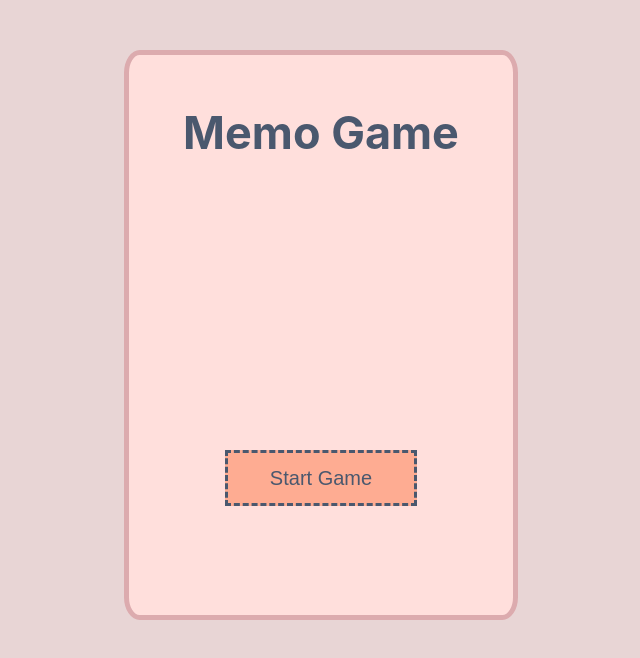
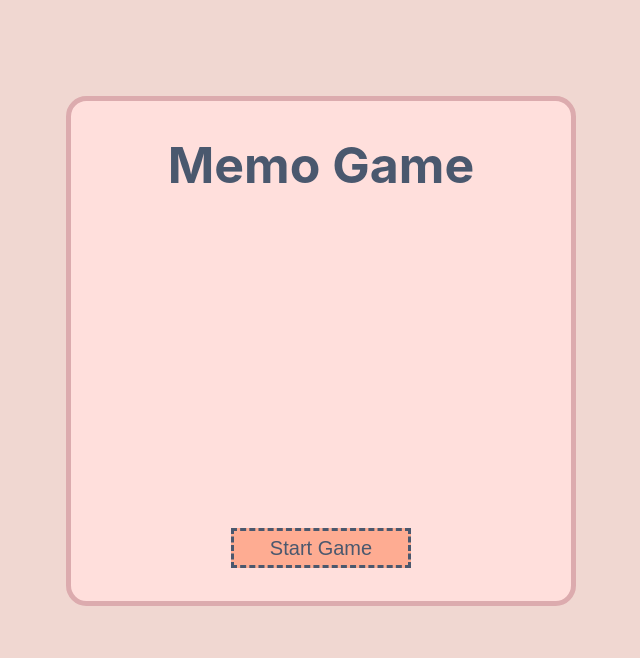
Before and after one commit to maciekb92/memo-game, a React (Create React App) app: page / in a window 1280 px wide. Shown: the top 658 px of the page, without its empty margins (319-959 px from the left). Built offline with nearby package versions, Linux system fonts and the light colour scheme.

Commit message:
Fix styling

```diff
--- a/src/App.css
+++ b/src/App.css
@@ -1,5 +1,6 @@
-body {
-  margin: 0;
-  padding: 0;
-  background-color: #E8D5D5;
+.App {
+  text-align: center;
+  display: flex;
+  justify-content: center;
+  margin: 12vh 0;
 }
--- a/src/App.js
+++ b/src/App.js
@@ -3,7 +3,11 @@ import Menu from './components/menu/menu.component';
 import './App.css';
 
 function App() {
-  return <Menu />;
+  return (
+    <div className='App'>
+      <Menu />
+    </div>
+  )
 }
 
 export default App;
--- a/src/components/menu/menu.styles.jsx
+++ b/src/components/menu/menu.styles.jsx
@@ -1,62 +1,33 @@
 import styled from 'styled-components';
 
+const MENU_COLORS = {
+    text: '#4A586E',
+    background: '#FFDFDC',
+    buttonBackground: '#FEAC92'
+};
+
 export const MenuContainer = styled.div`
-    @media only screen and (max-width: 600px) {
-        width: 60vw;
-    }
-    @media only screen and (min-width: 600px) {
-        width: 50vw;
-    }
-    @media only screen and (min-width: 768px) {
-        width: 40vw;
-    }
-    @media only screen and (min-width: 992px) {
-        width: 30vw;
-    }
-    height: 70vh;
-    margin: 50px auto;
+    height: 500px;
+    width: 500px;
+    gap: 300px;
     display: flex;
     flex-direction: column;
     align-items: center;
-    gap: 30vh;
     border-radius: 4%;
     border: 5px solid #DCABAE;
-    background-color: #FFDFDC;
-    color: #4A586E;
+    background-color: ${MENU_COLORS.background};
+    color: ${MENU_COLORS.text};
 
     h1 {
-        @media only screen and (max-width: 600px) {
-            font-size: 45px;
-        }
-
-        @media only screen and (min-width: 600px) {
-            font-size: 45px;
-        }
-
-        margin: 50px 0;
         font-size: 50px;
     }
 
     Button {
-        @media only screen and (max-width: 600px) {
-            width: 30vw;
-        }
-
-        @media only screen and (min-width: 600px) {
-            width: 25vw;
-        }
-        @media only screen and (min-width: 768px) {
-            width: 20vw;
-
-        }
-        @media only screen and (min-width: 992px) {
-            width: 15vw;
-        }
-
-        height: 7vh;
+        height: 40px;
+        width: 180px;
         font-size: 20px;
-        color: #4A586E;
-        background-color: #FEAC92;
-        border: 3px #4A586E dashed;
+        color: ${MENU_COLORS.text};
+        background-color: ${MENU_COLORS.buttonBackground};
+        border: 3px ${MENU_COLORS.text} dashed;
     }
 `;
--- a/src/index.css
+++ b/src/index.css
@@ -1,10 +1,12 @@
 body {
   margin: 0;
+  padding: 0;
   font-family: -apple-system, BlinkMacSystemFont, 'Segoe UI', 'Roboto', 'Oxygen',
     'Ubuntu', 'Cantarell', 'Fira Sans', 'Droid Sans', 'Helvetica Neue',
     sans-serif;
   -webkit-font-smoothing: antialiased;
   -moz-osx-font-smoothing: grayscale;
+  background-color: #F0D7D1;
 }
 
 code {
```
